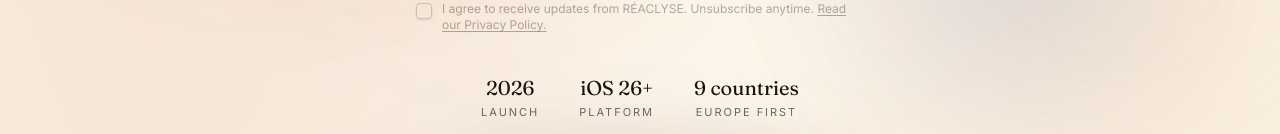
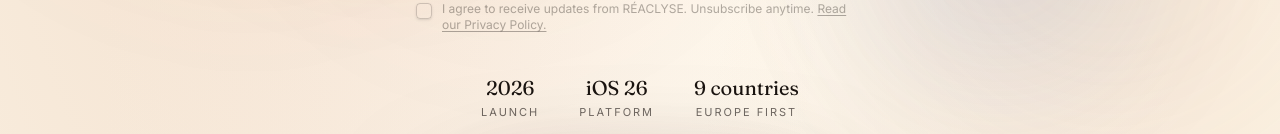
Before and after one commit to Echo-by-Reaclyse/website, a React (Vite) app: page / in a window 1280 px wide. Shown: the part 666-800 px from the top of the page. Built offline with nearby package versions, Linux system fonts and the light colour scheme.

Commit message:
Update index.tsx

```diff
--- a/src/routes/index.tsx
+++ b/src/routes/index.tsx
@@ -73,7 +73,7 @@ const FEATURES = [
 const FAQ_ITEMS = [
   { q: "What is ÉCHO?",               a: "ÉCHO is a private voice journal for iPhone. Every day, one question appears. You speak your answer — no typing, no blank pages. ÉCHO stores your recording and transcript encrypted on your device, then surfaces it weeks or months later so you can hear how your thinking has evolved." },
   { q: "When does ÉCHO launch?",      a: "ÉCHO launches on the iOS App Store in 2026, starting with European markets: France, Germany, Spain, Italy, Luxembourg, Belgium, the Netherlands, Austria, and Switzerland. Join the waitlist to be notified first and unlock early-access pricing." },
-  { q: "Is ÉCHO available on Android?", a: "ÉCHO is iOS-only at launch (iPhone, iOS 26+). Android support may come in a later phase. Join the waitlist and we'll let you know when your platform is supported." },
+  { q: "Is ÉCHO available on Android?", a: "ÉCHO is iOS-only at launch (iPhone, iOS 26). Android support may come in a later phase. Join the waitlist and we'll let you know when your platform is supported." },
   { q: "How is my voice data protected?", a: "Your voice recordings and transcripts are encrypted at rest and are never used to train external AI models. Transcription happens on your device using on-device speech recognition — your audio never leaves your iPhone for that step. We never sell or share your personal data." },
   { q: "How much does ÉCHO cost?",    a: "ÉCHO is free to download. A subscription unlocks unlimited journaling history, advanced pattern insights, and time capsule comparisons. Plans start at €7.99 per month or €69 per year. Waitlist members will receive a special founding-member offer at launch." },
   { q: "How does ÉCHO work?",         a: "Three steps: (1) Open the app — one question appears. (2) Tap record and speak for 30 seconds or 10 minutes. (3) ÉCHO transcribes, stores, and analyses your entry. Over time, it identifies emotional patterns and surfaces past entries when they're most relevant to what you're going through now." },
@@ -322,7 +322,7 @@ function HeroSection() {
 
       {/* Stats */}
       <div className="hero-fade mt-10 flex flex-wrap justify-center gap-5 sm:gap-10" style={{ animationDelay: "1.12s" }}>
-        {[{ k: "2026", v: "Launch" }, { k: "iOS 26+", v: "Platform" }, { k: "9 countries", v: "Europe first" }].map(({ k, v }) => (
+        {[{ k: "2026", v: "Launch" }, { k: "iOS 26", v: "Platform" }, { k: "9 countries", v: "Europe first" }].map(({ k, v }) => (
           <div key={k} className="text-center">
             <p className="font-display text-base text-ink sm:text-xl">{k}</p>
             <p className="mt-0.5 text-[11px] uppercase tracking-[0.18em] text-muted-foreground">{v}</p>
```
